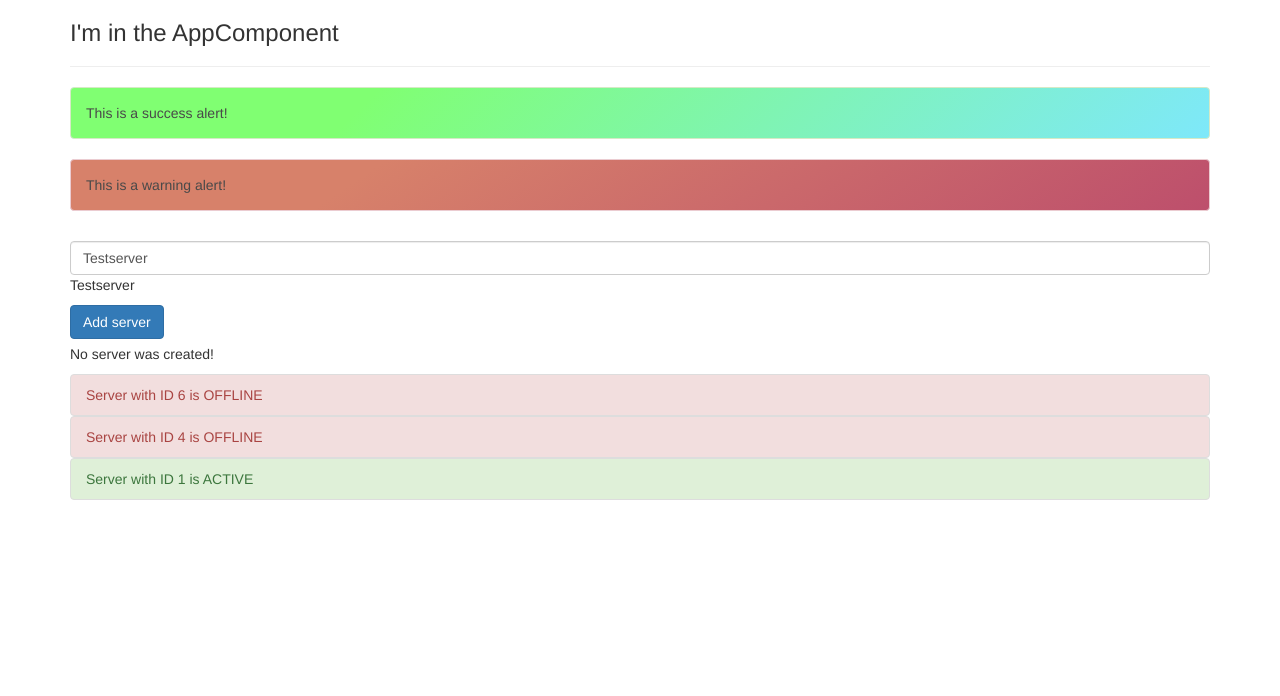
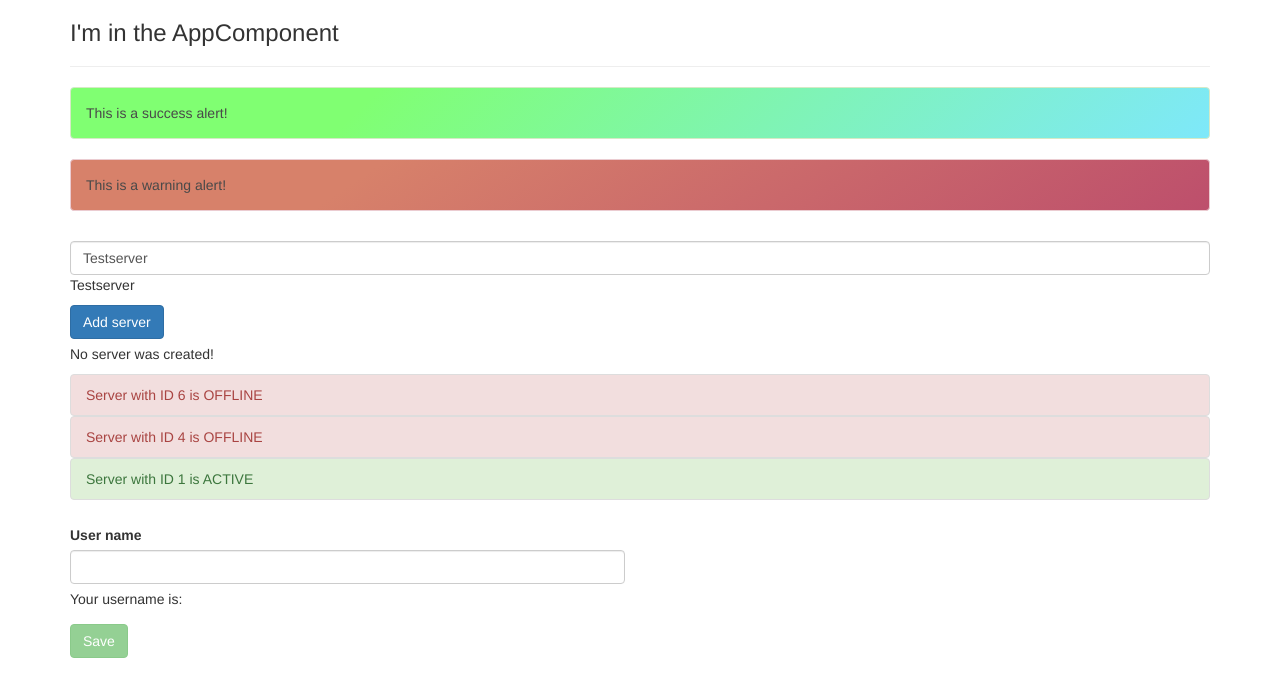
Before and after one commit to meowto16/angular-complete-guide, an Angular app in the folder my-first-app/: page / in a window 1280 px wide. Shown: the top 696 px of the page. Built offline with nearby package versions, Linux system fonts and the light colour scheme.

Commit message:
Lesson 036. Practicing Databinding. Completed

```diff
--- a/my-first-app/src/app/servers/servers.component.html
+++ b/my-first-app/src/app/servers/servers.component.html
@@ -22,4 +22,18 @@
       <app-server></app-server>
     </div>
   </div>
+
+  <div class="col-xs-12 col-md-6">
+    <div class="my-2">
+      <form (submit)="onSubmitUser()">
+        <div class="form-group">
+          <label for="username">User name</label>
+          <input type="email" class="form-control" id="username" name="username" [(ngModel)]="userName">
+          <p class="mt-2">Your username is: {{ userName }}</p>
+        </div>
+
+        <button [disabled]="userName === ''" class="btn btn-success" type="submit">Save</button>
+      </form>
+    </div>
+  </div>
 </div>
--- a/my-first-app/src/app/servers/servers.component.ts
+++ b/my-first-app/src/app/servers/servers.component.ts
@@ -9,6 +9,7 @@ export class ServersComponent implements OnInit {
   allowNewServer = false;
   serverCreationStatus: string = 'No server was created!';
   serverName = 'Testserver';
+  userName = '';
 
   constructor() {
     setTimeout(() => {
@@ -23,4 +24,8 @@ export class ServersComponent implements OnInit {
   onCreateServer() {
     this.serverCreationStatus = `Server was created! Server name is: ${this.serverName}`;
   }
+
+  onSubmitUser(): void {
+    this.userName = '';
+  }
 }
```
